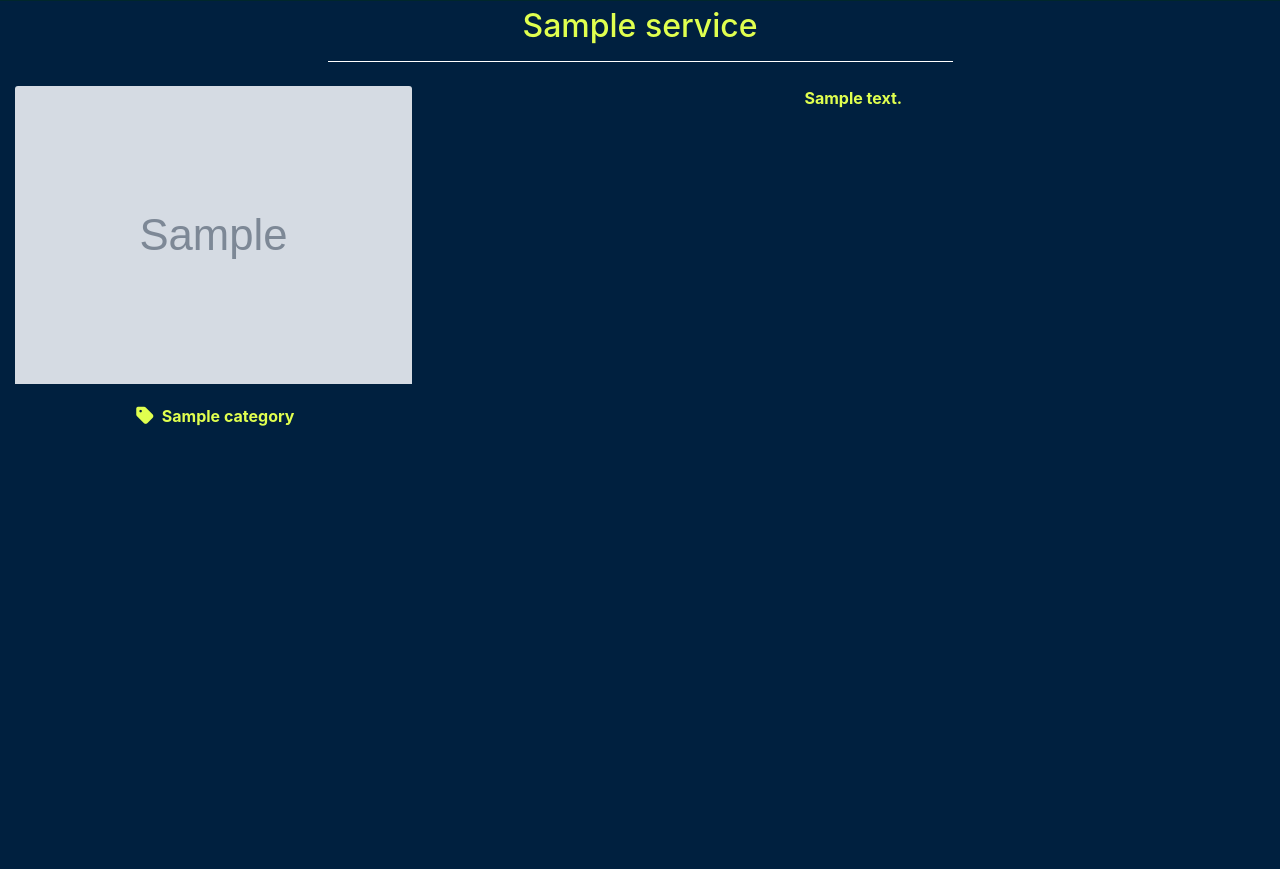
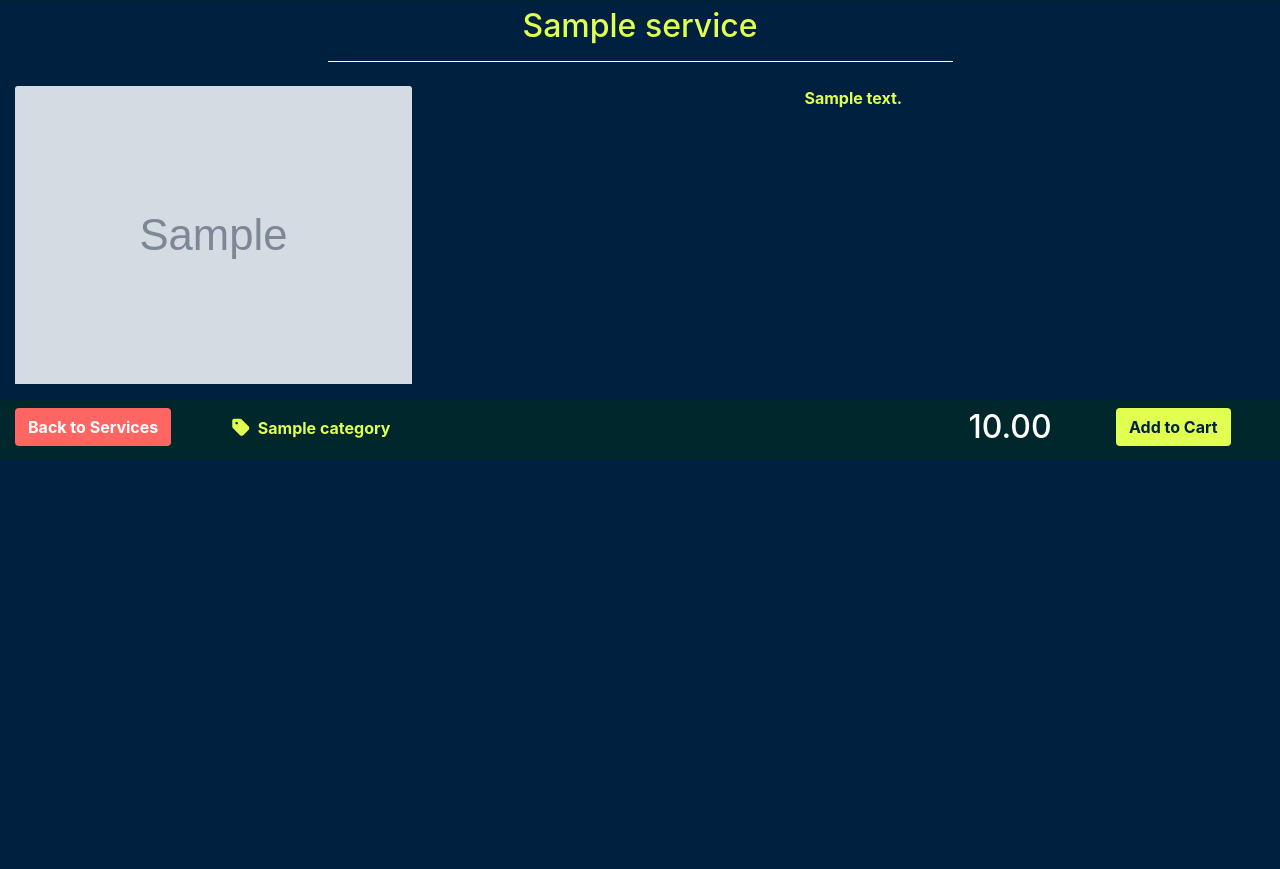
Before and after one commit to Decline-of-Mind/GraphCenter, a Django app: page /services/1 in a window 1280 px wide. Shown: the part 81-950 px from the top of the page. Run offline with Django 3.2, Linux system fonts and the light colour scheme; tables that the repository leaves empty hold one stand-in row (values such as "Sample post"); grey boxes marked "Sample" are stand-in pictures; some libraries are stand-ins or nearby versions.

Commit message:
Added more to detail page and removed display-grid from html

```diff
--- a/services/templates/services/service_details.html
+++ b/services/templates/services/service_details.html
@@ -26,17 +26,26 @@
                 <p class="yellow-color font-weight-bold"> {{ service.description }}</p>
             </div>
     </div>
-    <div class="row mt-2">
-        <div class="col-12 col-md-4">
+    <div class="row mt-2 pb-1 pt-2 black-background">
+        <div class="d-none d-md-block col-md-2">
+            <a href="" class="purchase-button btn red-background rounded-4 text-white"><strong>Back to Services</strong></a>
+        </div>
+        <div class="col-12 col-md-2">
             {% if service.category %}
-            <p class="mt-1 text-center ml-1">
+            <p class="mt-1 pt-1 ml-1">
                 <a class="yellow-color rounded" href="{% url 'services' %}?category={{ service.category.name }}">
                     <i class="fas fa-tag fa-lg mr-2"></i><strong>{{ service.category.friendly_name }}</strong>
                 </a>
             </p>
+            {% endif %}
+        </div>
+        <div class="col-6 col-md-6">
+            <h2 class="text-white float-right">{{ service.price }}</h2>
+        </div>
+        <div class="col-6 text-center col-md-2">
+            <a href="" class="purchase-button btn yellow-background rounded-4 purple-color"><strong>Add to Cart</strong></a>
         </div>
     </div>
-            {% endif %}
 </div>
 
 
--- a/static/css/base.css
+++ b/static/css/base.css
@@ -2,13 +2,13 @@
 
 body {
     width: 100%;
-    overflow-x: hidden;
+    /* overflow-x: hidden; */
 }
 
 html {
 
-    display: -ms-grid;
-    display: grid;
+    /* display: -ms-grid;
+    display: grid; */
     -webkit-transition: all .5s;
     -o-transition: all .5s;
     transition: all .5s;
@@ -19,7 +19,7 @@ html {
     background: -webkit-gradient(linear, left top, left bottom, from(white), to(black));
     background: -o-linear-gradient(top, white, black);
     background: linear-gradient(to bottom, white, black);
-    overflow-x: hidden;
+    /* overflow-x: hidden; */
 }
 
 .logo-font{
@@ -48,6 +48,10 @@ html {
 
 .purple-background {
     background-color: #00203FFF;
+}
+
+.purple-color {
+    color: #00203FFF !important;
 }
 
 .red-background {
```
